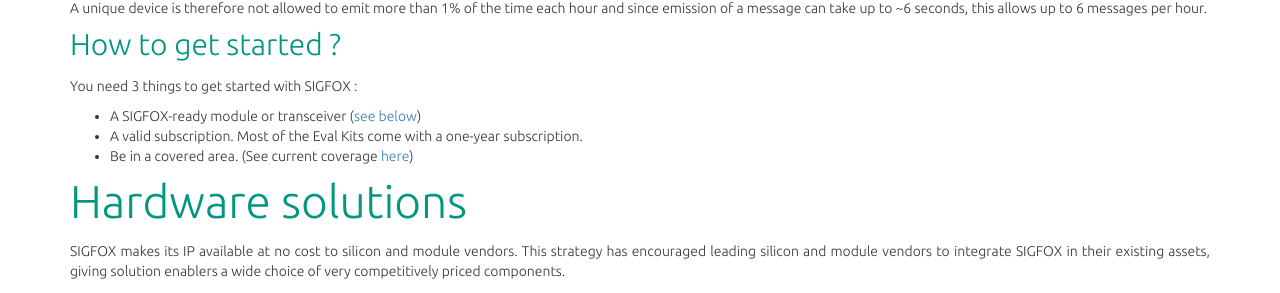
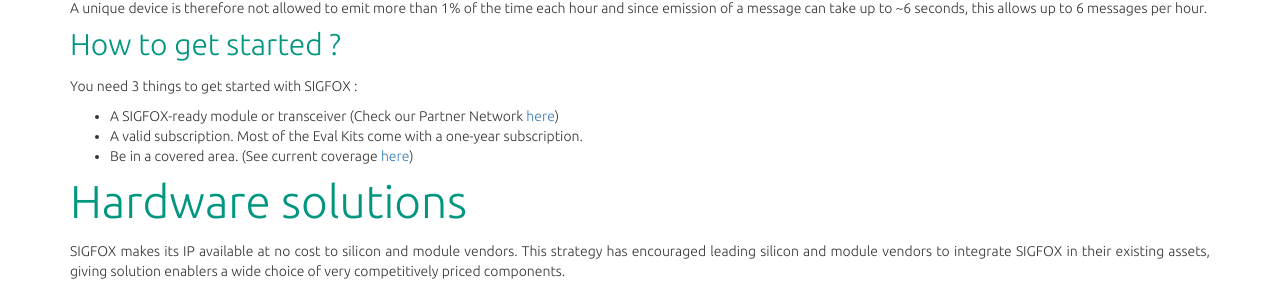
Before and after one commit to sigfox/makers.sigfox.com, a Jekyll site: the page built from index.html, in a window 1280 px wide and 900 px high, scrolled down 1024 px. Shown: the part 152-445 px from the top of the window. Built offline with Jekyll 4.4.1, drawn with Linux system fonts in a browser that asks for light colours.

Commit message:
About: update links to partners & coverage

```diff
--- a/_includes/index/about.html
+++ b/_includes/index/about.html
@@ -69,9 +69,9 @@
     <p>
     You need 3 things to get started with SIGFOX :
       <ul>
-        <li>A SIGFOX-ready module or transceiver (<a href="#hardware-solutions">see below</a>)</li>
+        <li>A SIGFOX-ready module or transceiver (Check our Partner Network <a target="_partners" href="//partners.sigfox.com">here</a>)</li>
         <li>A valid subscription. Most of the Eval Kits come with a one-year subscription.</li>
-        <li>Be in a covered area. (See current coverage <a href="#coverage">here</a>)</li>
+        <li>Be in a covered area. (See current coverage <a target="_www" href="//www.sigfox.com/coverage">here</a>)</li>
 
       </ul>
     </p>
```
